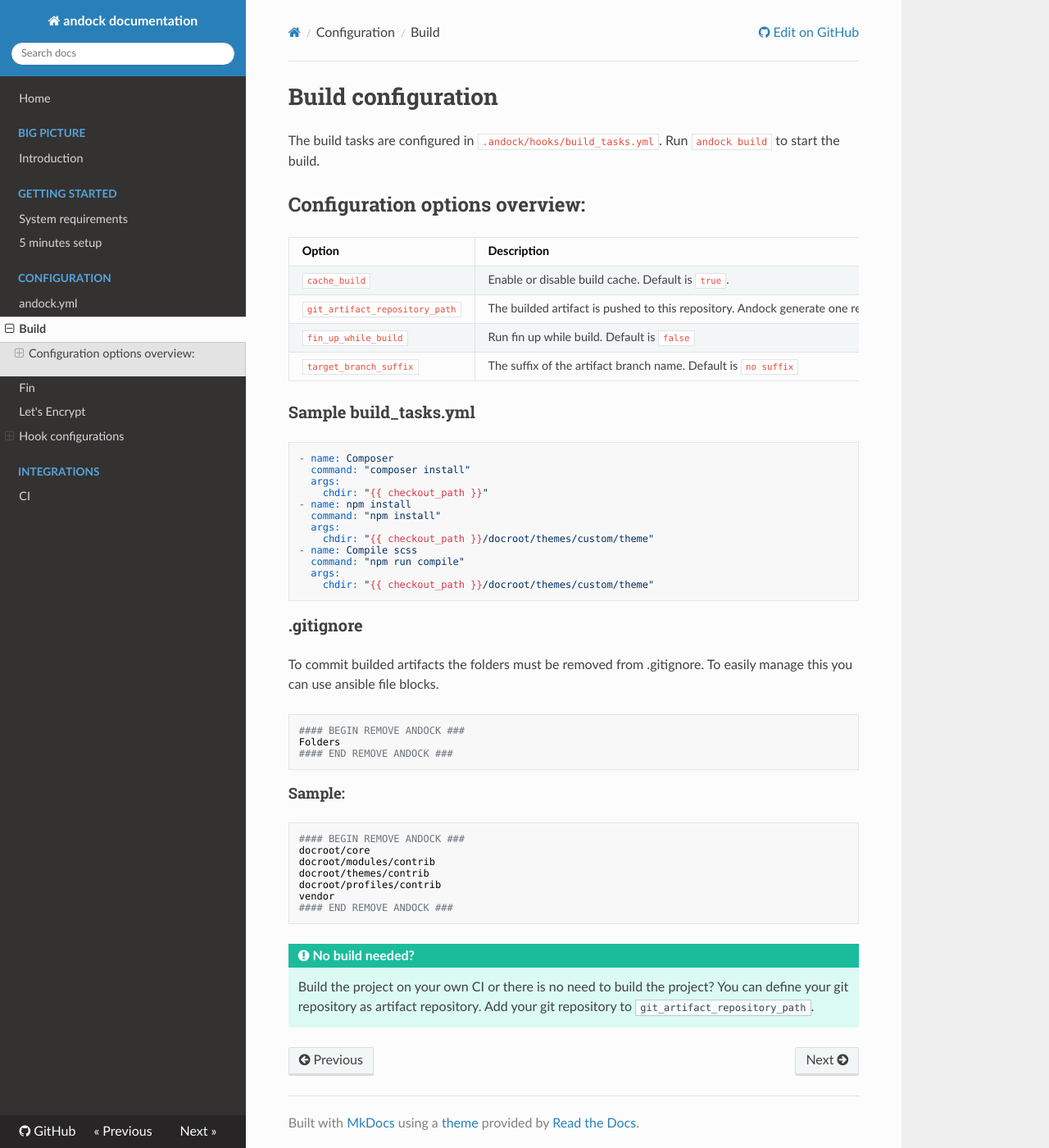
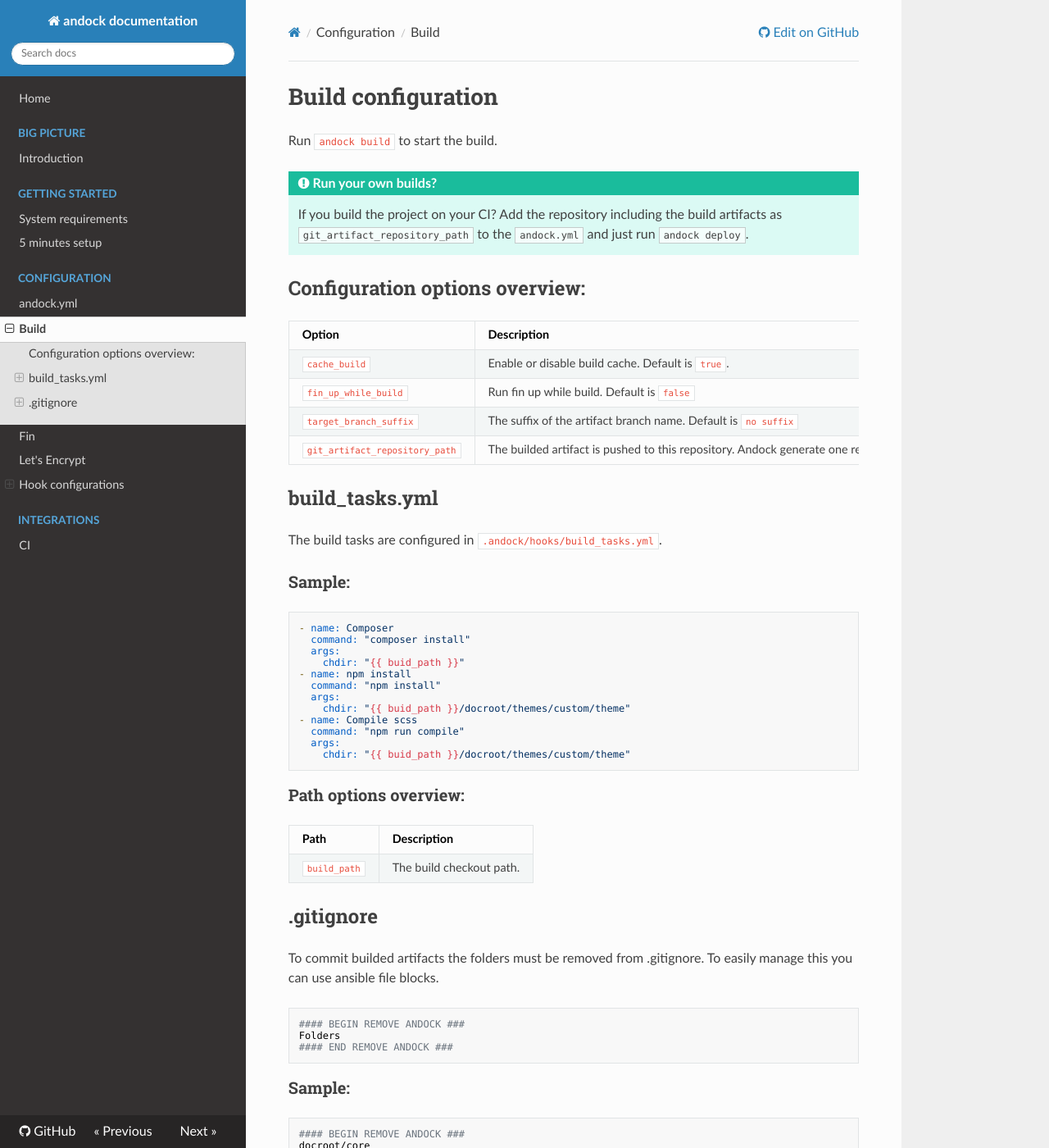
Before and after one commit to andock/andock, an MkDocs documentation site: the page built from docs/configuration/build.md, in a window 1280 px wide and 1400 px high. Shown: the whole window at 82% size. Built offline with MkDocs 1.6.1, drawn with Linux system fonts in a browser that asks for light colours; nearby versions of some CDN libraries; old or Windows-style settings are respelled for this version of MkDocs.

Commit message:
Update docs.

````diff
--- a/docs/configuration/build.md
+++ b/docs/configuration/build.md
@@ -1,33 +1,44 @@
 # Build configuration
-The build tasks are configured in `.andock/hooks/build_tasks.yml`.
+
 Run `andock build` to start the build.
+
+!!! tip "Run your own builds?"
+    If you build the project on your CI? Add the repository including the build artifacts as `git_artifact_repository_path` to the `andock.yml` and just run `andock deploy`.
 
 ## Configuration options overview:
 
 | Option                     | Description |
 |----------------------------|:------------|
 | `cache_build`            | Enable or disable build cache. Default is `true`.
-| `git_artifact_repository_path`            | The builded artifact is pushed to this repository. Andock generate one repository for each project.
 | `fin_up_while_build`            | Run fin up while build. Default is `false`
 | `target_branch_suffix`            | The suffix of the artifact branch name. Default is `no suffix`
+| `git_artifact_repository_path`            | The builded artifact is pushed to this repository. Andock generate one repository for each project.
 
 
-### Sample build_tasks.yml
+## build_tasks.yml
+The build tasks are configured in `.andock/hooks/build_tasks.yml`.
+### Sample:
 ```yaml
 - name: Composer
   command: "composer install"
   args:
-    chdir: "{{ checkout_path }}"
+    chdir: "{{ buid_path }}"
 - name: npm install
   command: "npm install"
   args:
-    chdir: "{{ checkout_path }}/docroot/themes/custom/theme"
+    chdir: "{{ buid_path }}/docroot/themes/custom/theme"
 - name: Compile scss
   command: "npm run compile"
   args:
-    chdir: "{{ checkout_path }}/docroot/themes/custom/theme"
+    chdir: "{{ buid_path }}/docroot/themes/custom/theme"
 ```
-### .gitignore
+### Path options overview:
+
+| Path                     | Description |
+|----------------------------|:------------|
+| `build_path`            | The build checkout path.
+
+## .gitignore
 To commit builded artifacts the folders must be removed from .gitignore.
 To easily manage this you can use ansible file blocks.
 ```
@@ -35,7 +46,7 @@
 Folders
 #### END REMOVE ANDOCK ###
 ```
-#### Sample:
+### Sample:
 ```
 #### BEGIN REMOVE ANDOCK ###
 docroot/core
@@ -46,6 +57,3 @@
 #### END REMOVE ANDOCK ###
 ```
 ##
-
-!!! tip "No build needed?"
-    Build the project on your own CI or there is no need to build the project? You can define your git repository as artifact repository. Add your git repository to `git_artifact_repository_path`.
````
Also changed, not shown: docs/big-picture/introduction.md (+7 -5 lines), docs/configuration/andock.md (+1 -1 lines), docs/configuration/fin.md (+1 -1 lines).
